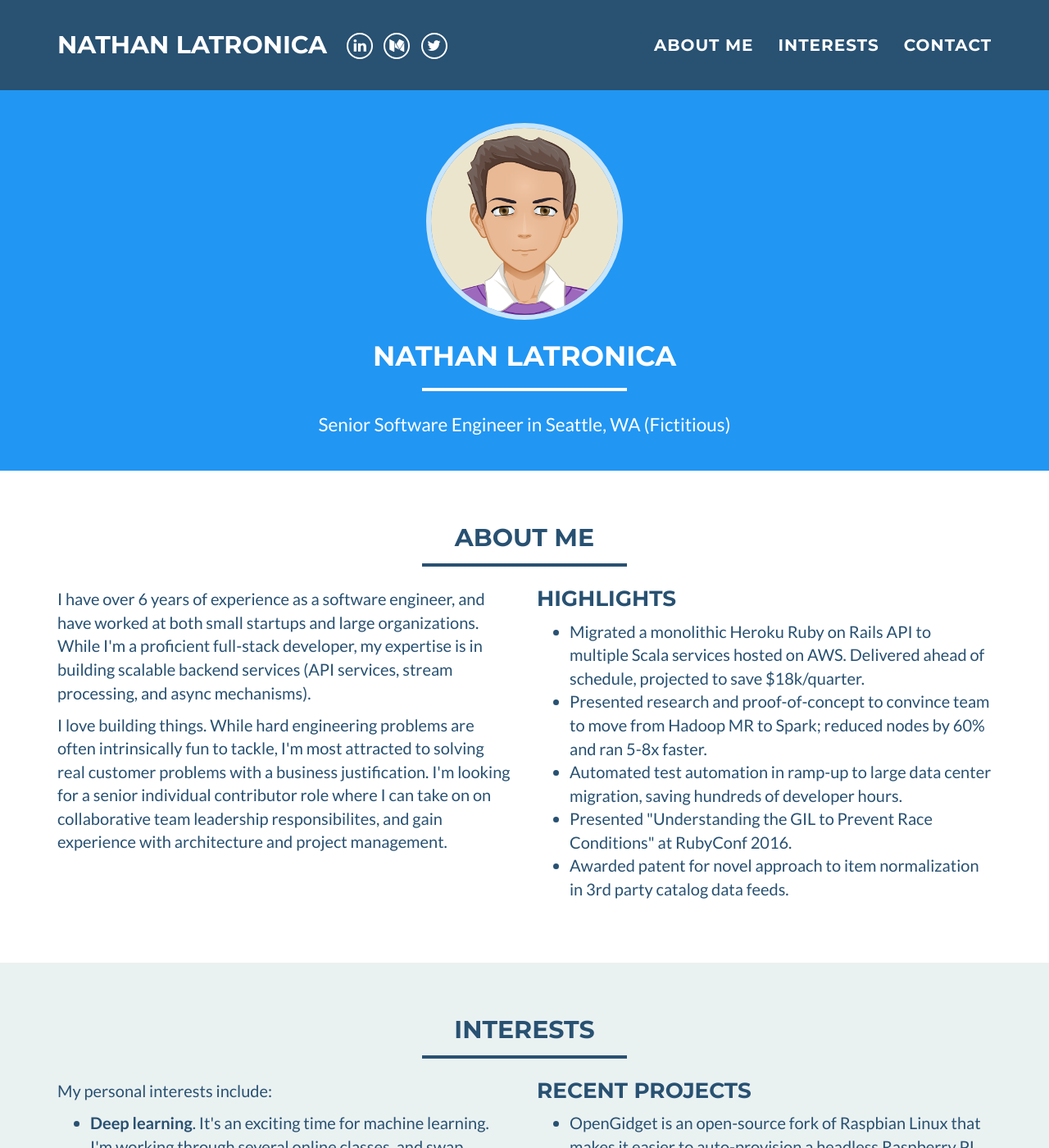
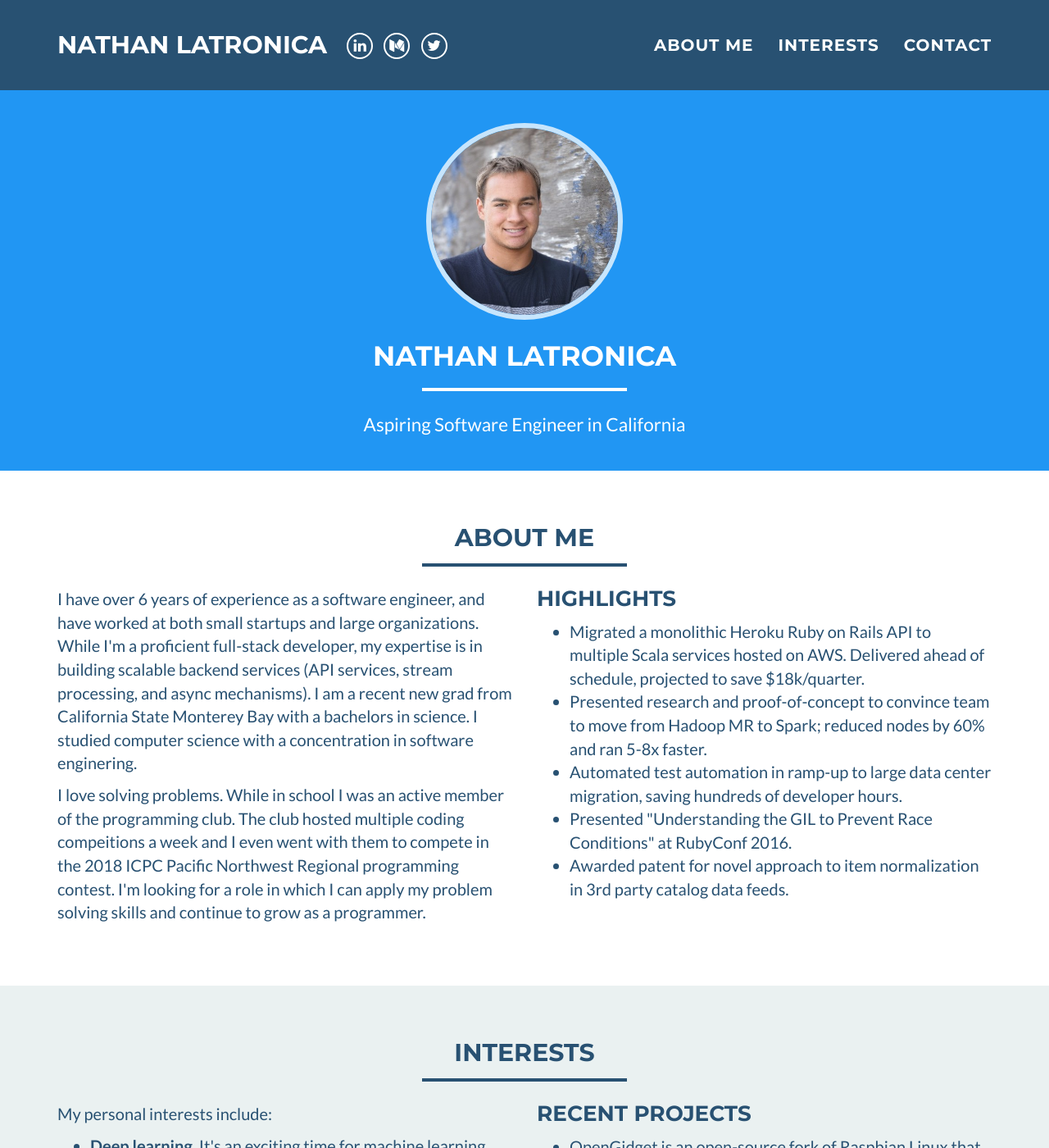
Before and after one commit to nathanlatronica/nathanlatronica.github.io, a Jekyll site: the page built from index.html, in a window 1280 px wide and 1400 px high. Shown: the whole window at 82% size. Built offline with Jekyll 4.4.1, drawn with Linux system fonts in a browser that asks for light colours.

Commit message:
Some changes

```diff
--- a/_config.yml
+++ b/_config.yml
@@ -3,14 +3,14 @@ name: Nathan Latronica
 email: nathan.latronica@gmail.com
 #canonical_url: https://edwinexemplar.com
 keywords: "Software Engineer, Python, Ruby, Machine Learning, Deep Learning, Startups, Agile, Pair Programming"
-skills: "Senior Software Engineer in Seattle, WA (Fictitious)"
+skills: "Aspiring Software Engineer in California"
 baseurl:
 
 # Social networks usernames (many more available: google-plus, flickr, dribbble, pinterest, instagram, tumblr, linkedin, etc.)
 # You should replace these with your social networks, of course. :)
 social:
   - title: linkedin
-    url: https://www.linkedin.com/in/cgroom/
+    url: https://www.linkedin.com/in/nathan-latronica-823b33143/
   - title: medium
     url: https://medium.com/@cgroom
   - title: twitter
--- a/_includes/about_me.html
+++ b/_includes/about_me.html
@@ -13,14 +13,17 @@
             at both small startups and large organizations. While I'm a proficient full-stack
             developer, my expertise is in building scalable backend services (API services, stream processing,
             and async mechanisms).
+
+            I am a recent new grad from California State Monterey Bay with a bachelors in science. I studied
+            computer science with a concentration in software enginering.
+
         </p>
         <p>
-           I love building things.
-           While hard engineering problems are often intrinsically fun to tackle,
-           I'm most attracted to solving real customer problems with a business justification.
-           I'm looking for a senior individual contributor role where I can take on on collaborative
-           team leadership responsibilites, and gain experience with
-           architecture and project management.
+           I love solving problems.
+           While in school I was an active member of the programming club. The club hosted multiple coding
+           compeitions a week and I even went with them to compete in the 2018 ICPC Pacific Northwest Regional
+           programming contest. I'm looking for a role in which I can apply my problem solving skills and continue
+           to grow as a programmer.
         </p>
       </div>
 	    <div class="col-sm-6">
```
Also changed, not shown: img/profile.png.
